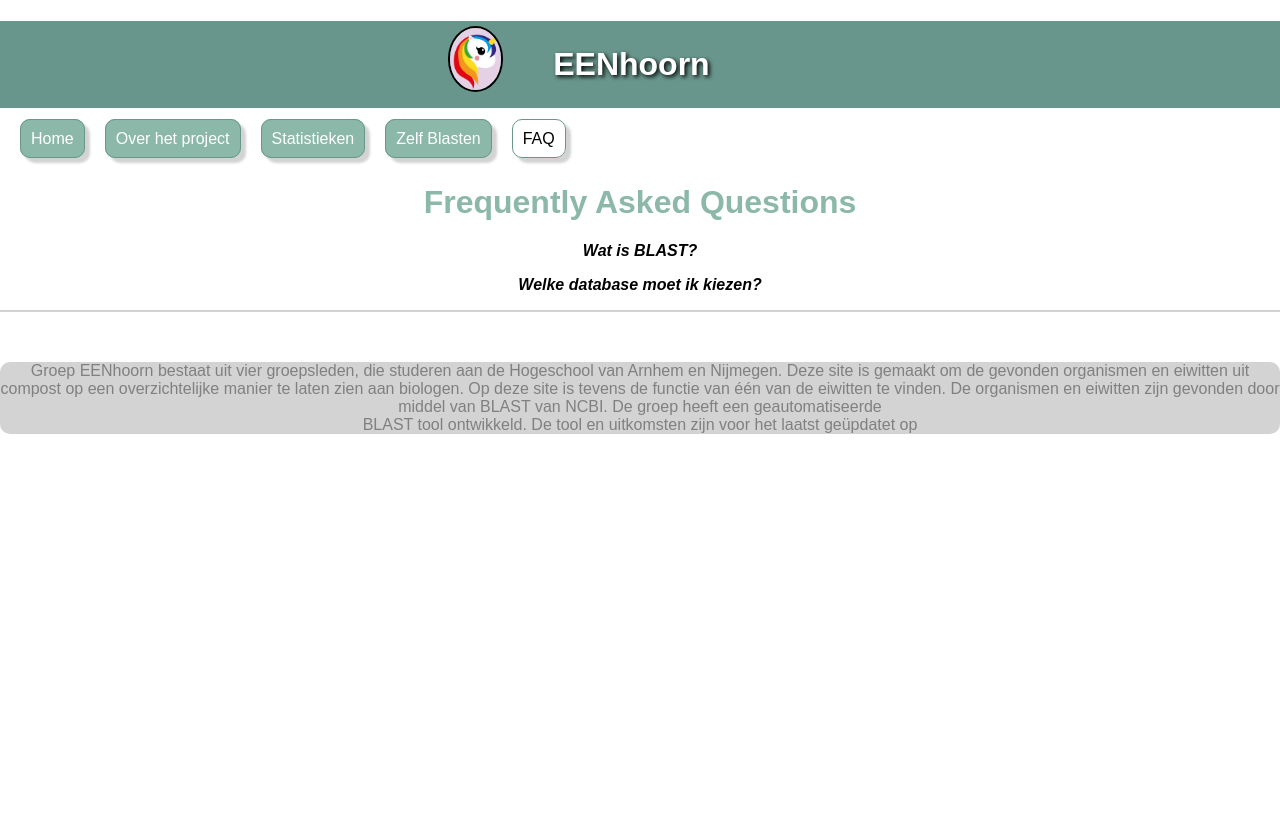
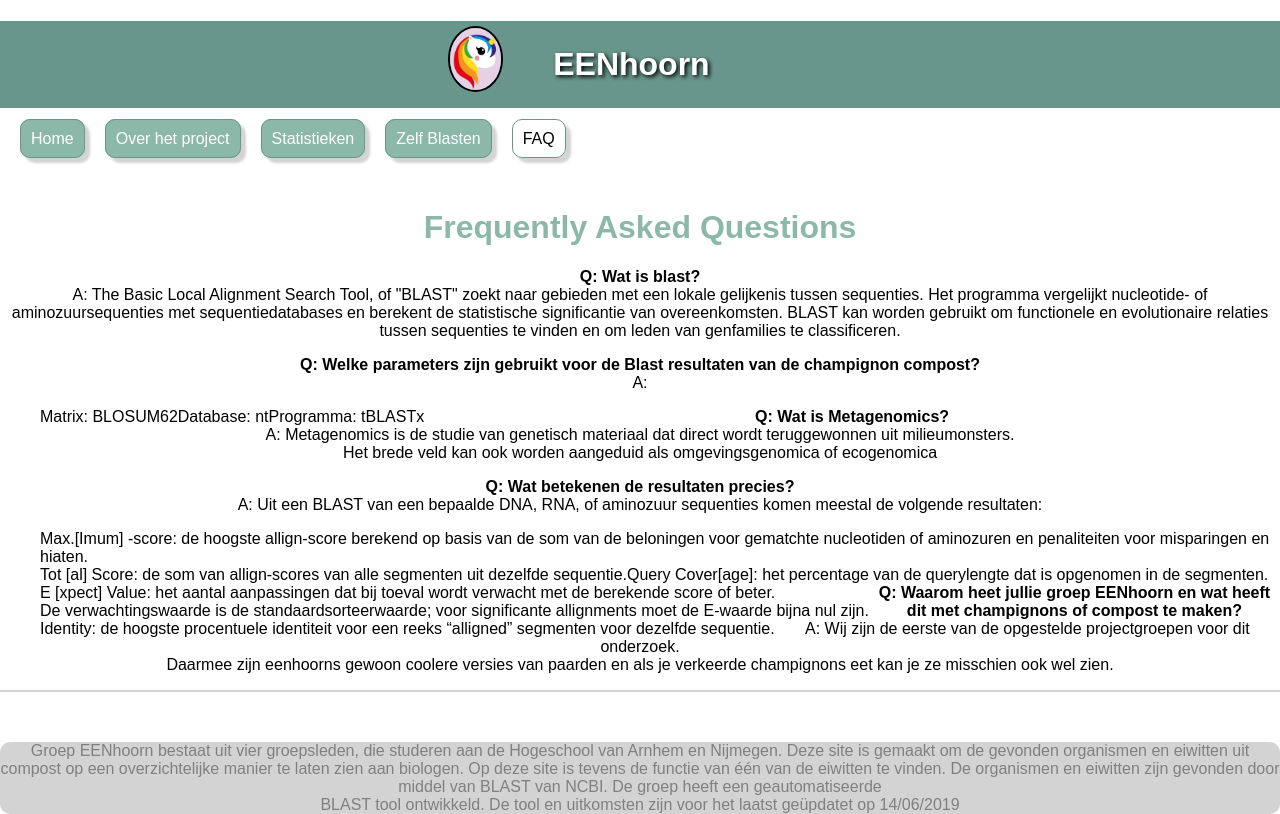
Before and after one commit to Queuebee2/Course4Tutor, a Flask app: page /FAQ in a window 1280 px wide. Before the commit the page ends 434 px from the top, so only its background shows below. Run offline with Flask 2, Linux system fonts and the light colour scheme.

Commit message:
Update FAQ.html

```diff
--- a/templates/FAQ.html
+++ b/templates/FAQ.html
@@ -6,8 +6,9 @@
 	<link href= "{{ url_for('static', filename= 'css/style.css') }}" rel= "stylesheet">
 	<script src="myscripts.js"></script>
 </head>
-<main><body>
-<header>
+<main>
+	<body style="text-align: left">
+		{% block header %}
 			<div>
 				<img src= "{{ url_for('static', filename= 'images/eenhoorn.png') }}" alt = "eenhoorntje" class = "logo">
 				<h1 class = "top" class= "naar_links">EENhoorn</h1>
@@ -22,11 +23,46 @@
 
 				</ul>
 			</nav>
-</header><br><br>
+		{% endblock header %}
+		<br><br>
 		<div>
 			<h1>Frequently Asked Questions</h1>
-<p><b><i>Wat is BLAST?</i></b></p>
-<p><b><i>Welke database moet ik kiezen?</i></b></p>
+				<p>
+					<b>Q: Wat is blast?</b><br>
+					A: The Basic Local Alignment Search Tool, of "BLAST" zoekt naar gebieden met een lokale gelijkenis tussen sequenties. Het programma vergelijkt nucleotide- of aminozuursequenties met sequentiedatabases en berekent de statistische significantie van overeenkomsten. BLAST kan worden gebruikt om functionele en evolutionaire relaties tussen sequenties te vinden en om leden van genfamilies te classificeren.
+				</p>
+				<p>
+					<b>Q: Welke parameters zijn gebruikt voor de Blast resultaten van de champignon compost?</b><br>
+					A:
+					<ul>
+						<li>Matrix: BLOSUM62</li>
+						<li>Database: nt</li>
+						<li>Programma: tBLASTx</li>
+					</ul>
+				</p>
+				<p>
+					<b>Q: Wat is Metagenomics?</b><br>
+					A: Metagenomics is de studie van genetisch materiaal dat direct wordt teruggewonnen uit milieumonsters. <br>
+					Het brede veld kan ook worden aangeduid als omgevingsgenomica of ecogenomica
+				</p>
+				<p>
+					<b>Q: Wat betekenen de resultaten precies?</b><br>
+					A: Uit een BLAST van een bepaalde DNA, RNA, of aminozuur sequenties komen meestal de volgende resultaten:
+					<ul>
+						<li>Max.[Imum] -score: de hoogste allign-score berekend op basis van de som van de beloningen voor gematchte nucleotiden of aminozuren en penaliteiten voor misparingen en hiaten.</li>
+						<li>Tot [al] Score: de som van allign-scores van alle segmenten uit dezelfde sequentie.</li>
+						<li>Query Cover[age]: het percentage van de querylengte dat is opgenomen in de segmenten.</li>
+						<li>E [xpect] Value: het aantal aanpassingen dat bij toeval wordt verwacht met de berekende score of beter.<br>
+						De verwachtingswaarde is de standaardsorteerwaarde; voor significante allignments moet de E-waarde bijna nul zijn.</li>
+						<li>Identity: de hoogste procentuele identiteit voor een reeks “alligned” segmenten voor dezelfde sequentie.</li>
+					</ul>
+				</p>
+				<p>
+					<b>Q: Waarom heet jullie groep EENhoorn en wat heeft dit met champignons of compost te maken?</b><br>
+					A: Wij zijn de eerste van de opgestelde projectgroepen voor dit onderzoek. <br>
+					Daarmee zijn eenhoorns gewoon coolere versies van paarden en als je verkeerde champignons eet kan je ze misschien ook wel zien.
+				</p>
+
 		</div>
 		<hr>
 		<footer>
@@ -36,8 +72,9 @@
 				Op deze site is tevens de functie van één van de eiwitten te vinden.
 				De organismen en eiwitten zijn gevonden door middel van BLAST van NCBI. De groep heeft een geautomatiseerde <br>
 				BLAST tool ontwikkeld.
-De tool en uitkomsten zijn voor het laatst geüpdatet op
+				De tool en uitkomsten zijn voor het laatst geüpdatet op 14/06/2019
 			</div>
 		</footer>
-</body></main>
+	</body>
+</main>
 </html>
```
Lines whose indentation alone changed are shown as unchanged.
